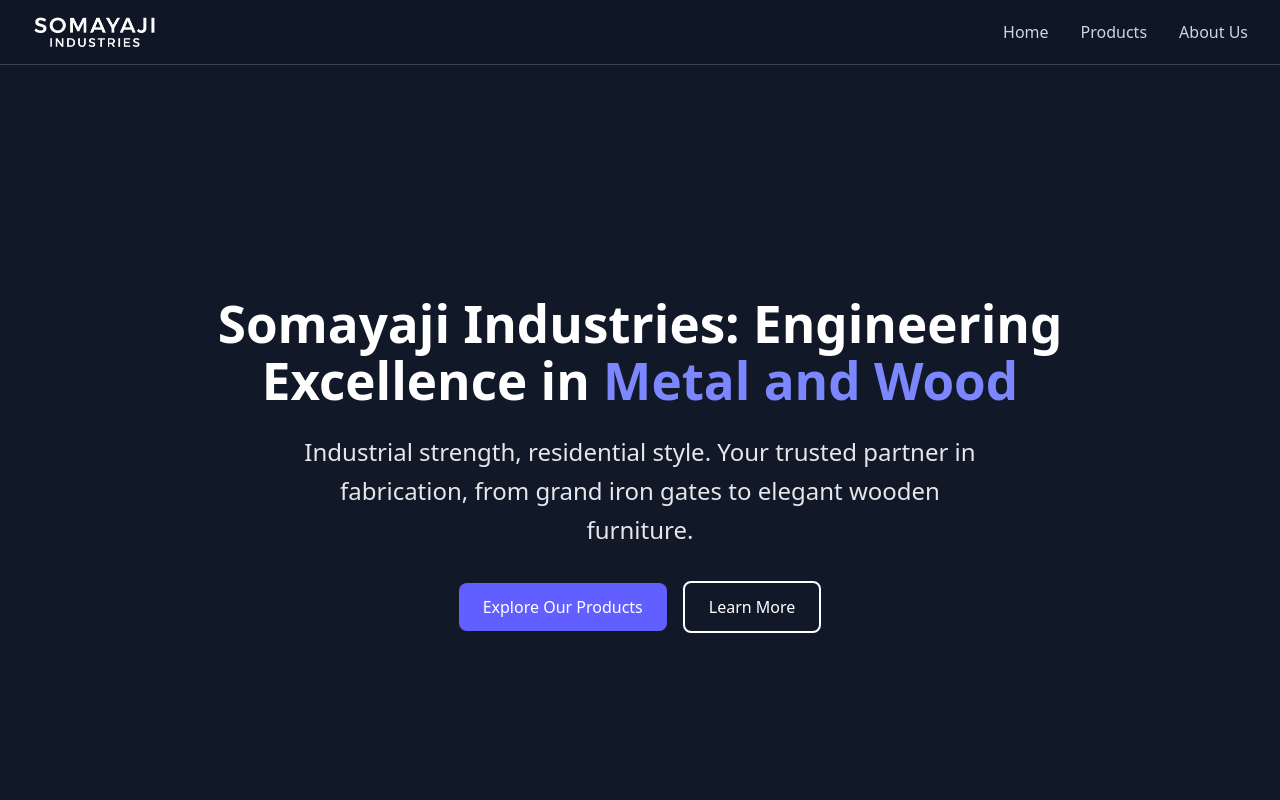
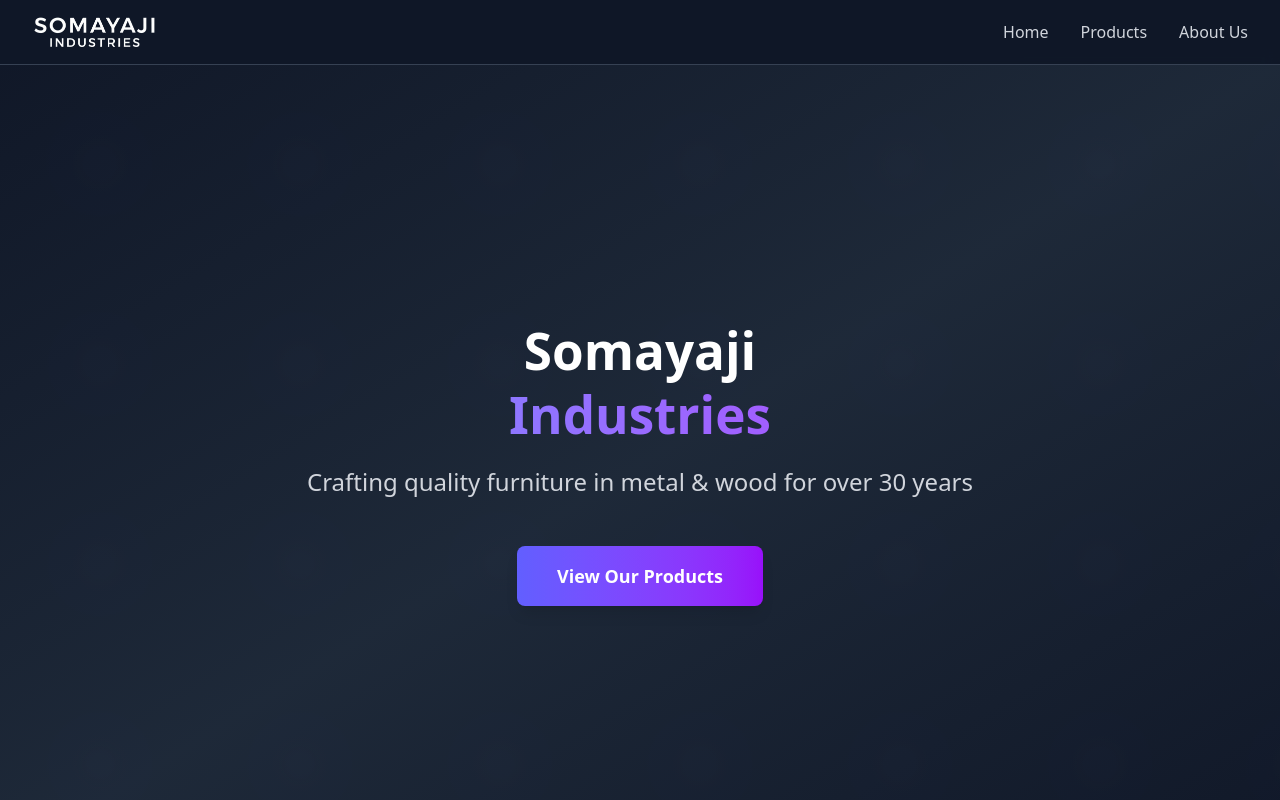
Before and after one commit to HarshithKDev/Somayaji-Industries, a React (Vite) app in the folder frontend/: page / in a window 1280 px wide. Shown: the top 800 px of the page. Built offline with nearby package versions, Linux system fonts and the light colour scheme.

Commit message:
update hero section

```diff
--- a/frontend/src/pages/HomePage.jsx
+++ b/frontend/src/pages/HomePage.jsx
@@ -1,5 +1,5 @@
-import React from 'react';
-import { Phone, Mail, MapPin, Award, Users, Settings } from 'lucide-react';
+import React, { useState, useEffect } from 'react';
+import { Phone, Mail, MapPin, Award, Users, Settings, ArrowDown, Sparkles, Hammer, Wrench } from 'lucide-react';
 import Button from '../components/ui/Button';
 import teapoyImage from '../assets/teapoy.webp';
 import tvImage from '../assets/tv.webp';
@@ -25,47 +25,69 @@ import shelfImage from '../assets/shelf.webp';
 import homedeskImage from '../assets/homedesk.webp';
 import ladderImage from '../assets/ladder.webp';
 
+// Enhanced Hero Section Component
+const HeroSection = () => {
+  const [isVisible, setIsVisible] = useState(false);
 
+  useEffect(() => {
+    setIsVisible(true);
+  }, []);
 
-// Placeholder image for new products
-const placeholderImage = 'https://via.placeholder.com/600x400';
-
-// Hero Section Component
-const HeroSection = () => {
-
-  const heroPatternStyle = {
-    backgroundColor: 'var(--hero-bg-color)',
-    backgroundImage: `radial-gradient(rgba(107, 114, 128, 0.2) 1px, transparent 0)`,
-    backgroundSize: '1rem 1rem',
+  const scrollToProducts = () => {
+    document.getElementById('products').scrollIntoView({ behavior: 'smooth' });
   };
 
   return (
-   <section
+    <section
       id="home"
-      className="relative min-h-screen flex items-center justify-center hero-pattern"
+      className="relative min-h-screen flex items-center justify-center overflow-hidden"
     >
-      {/* This overlay is no longer needed with the CSS pattern but can be kept for a vignette effect if desired */}
-      {/* <div className="absolute inset-0 bg-black/70 backdrop-blur-sm"></div> */}
-      <div className="relative z-10 max-w-4xl mx-auto px-4 text-center">
-        <h1 className="text-4xl md:text-6xl font-bold text-white mb-6 leading-tight">
-          Somayaji Industries: Engineering Excellence in <span className="text-indigo-400">Metal and Wood</span>
+      {/* Clean Background */}
+      <div className="absolute inset-0 bg-gradient-to-br from-gray-900 via-gray-800 to-gray-900">
+        {/* Subtle Pattern */}
+        <div className="absolute inset-0 opacity-10">
+          <div className="absolute inset-0" style={{
+            backgroundImage: `radial-gradient(circle at 50% 50%, rgba(99, 102, 241, 0.1) 0%, transparent 50%)`,
+            backgroundSize: '200px 200px'
+          }}>
+          </div>
+        </div>
+      </div>
+
+      {/* Main Content */}
+      <div className="relative z-10 max-w-4xl mx-auto px-4 sm:px-6 lg:px-8 text-center">
+        {/* Company Name */}
+        <h1 className={`text-5xl sm:text-6xl md:text-7xl font-bold mb-6 transition-all duration-1000 ${isVisible ? 'opacity-100 translate-y-0' : 'opacity-0 translate-y-10'}`}>
+          <span className="block text-white mb-2">Somayaji</span>
+          <span className="block text-transparent bg-clip-text bg-gradient-to-r from-indigo-400 to-purple-500">
+            Industries
+          </span>
         </h1>
-        <p className="text-xl md:text-2xl text-gray-200 mb-8 max-w-2xl mx-auto leading-relaxed">
-          Industrial strength, residential style. Your trusted partner in fabrication, from grand iron gates to elegant wooden furniture.
+
+        {/* Simple Tagline */}
+        <p className={`text-xl sm:text-2xl text-gray-300 mb-12 transition-all duration-1000 delay-300 ${isVisible ? 'opacity-100 translate-y-0' : 'opacity-0 translate-y-10'}`}>
+          Crafting quality furniture in metal & wood for over 30 years
         </p>
-        <div className="space-x-4">
-          <Button size="lg" onClick={() => document.getElementById('products').scrollIntoView({ behavior: 'smooth' })}>
-            Explore Our Products
-          </Button>
-          <Button variant="outline" size="lg" className="border-white text-white hover:bg-white hover:text-gray-900" onClick={() => document.getElementById('about').scrollIntoView({ behavior: 'smooth' })}>
-            Learn More
+
+        {/* Single CTA Button */}
+        <div className={`transition-all duration-1000 delay-600 ${isVisible ? 'opacity-100 translate-y-0' : 'opacity-0 translate-y-10'}`}>
+          <Button
+            size="lg"
+            className="px-10 py-4 text-lg font-semibold bg-gradient-to-r from-indigo-500 to-purple-600 hover:from-indigo-600 hover:to-purple-700 transform hover:scale-105 transition-all duration-300 shadow-lg hover:shadow-indigo-500/25"
+            onClick={scrollToProducts}
+          >
+            View Our Products
           </Button>
         </div>
+      </div>
+
+      {/* Simple Scroll Indicator */}
+      <div className="absolute bottom-8 left-1/2 transform -translate-x-1/2 animate-bounce">
+        <ArrowDown className="w-6 h-6 text-gray-400" />
       </div>
     </section>
   );
 };
-
 
 // Product Card Component
 const ProductCard = ({ title, description, category, image }) => {
```
